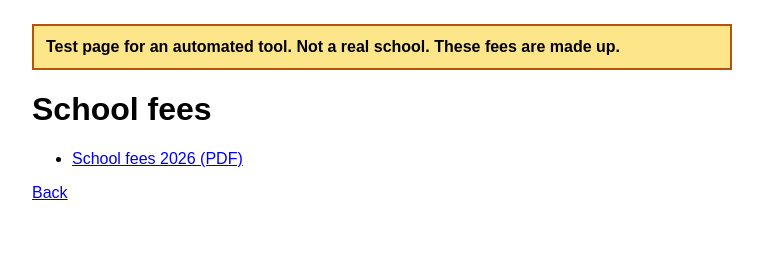
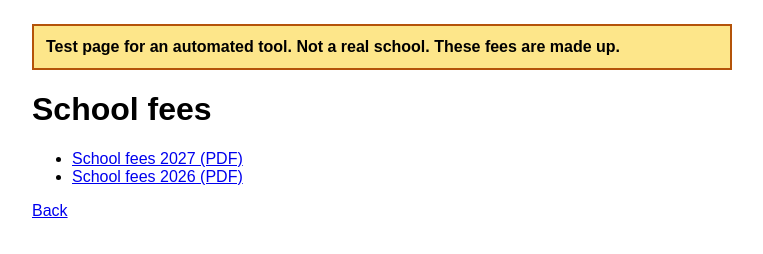
Before and after one commit to nicwebafrica-collab/fee-bot-test, a plain HTML site: page fees/index.html in a window 1280 px wide. Shown: the whole page, without its empty margins (258-1021 px from the left). Drawn offline with Linux system fonts and the light colour scheme.

Commit message:
Add 2027 test fees
Co-Authored-By: Claude Opus 5.5 <noreply@anthropic.com>
Claude-Session: https://claude.ai/code/session_019WhJaAChDkEJ3Q2gavqfms

```diff
--- a/fees/index.html
+++ b/fees/index.html
@@ -6,6 +6,7 @@
 <p style="background:#fde68a;padding:12px;border:2px solid #b45309"><strong>Test page for an automated tool. Not a real school. These fees are made up.</strong></p>
 <h1>School fees</h1>
 <ul>
+<li><a href="../files/zz-test-school-fees-2027.pdf">School fees 2027 (PDF)</a></li>
 <li><a href="../files/zz-test-school-fees-2026.pdf">School fees 2026 (PDF)</a></li>
 </ul>
 <p><a href="../">Back</a></p>
```
Also changed, not shown: 1 other file.
